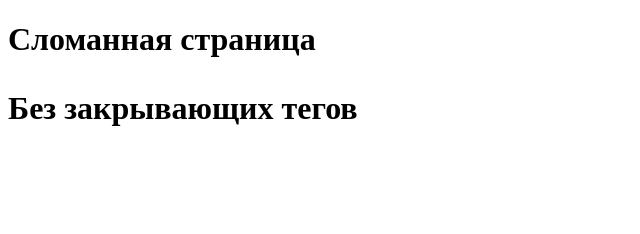
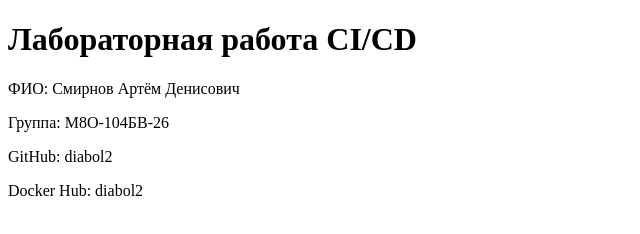
Before and after one commit to diabol2/diabol2-ci-cd-lab, a plain HTML site: page index.html in a window 1280 px wide. Shown: the whole page, without its empty margins (0-640 px from the left). Drawn offline with Linux system fonts and the light colour scheme.

Commit message:
fix: restore valid html

```diff
--- a/index.html
+++ b/index.html
@@ -1,6 +1,14 @@
 <!DOCTYPE html>
-<html>
+<html lang="ru">
+<head>
+    <meta charset="UTF-8">
+    <title>CI/CD Lab</title>
+</head>
 <body>
-    <h1>Сломанная страница
-    <div><p>Без закрывающих тегов
+    <h1>Лабораторная работа CI/CD</h1>
+    <p>ФИО: Смирнов Артём Денисович</p>
+    <p>Группа: М8О-104БВ-26</p>
+    <p>GitHub: diabol2</p>
+    <p>Docker Hub: diabol2</p>
 </body>
+</html>
```
